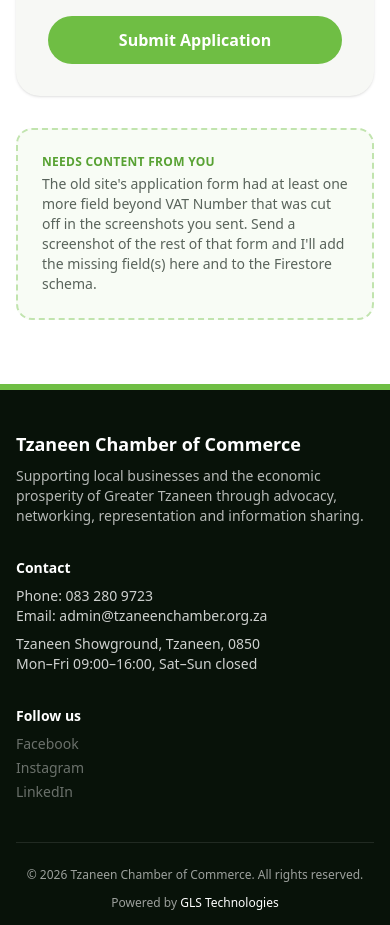
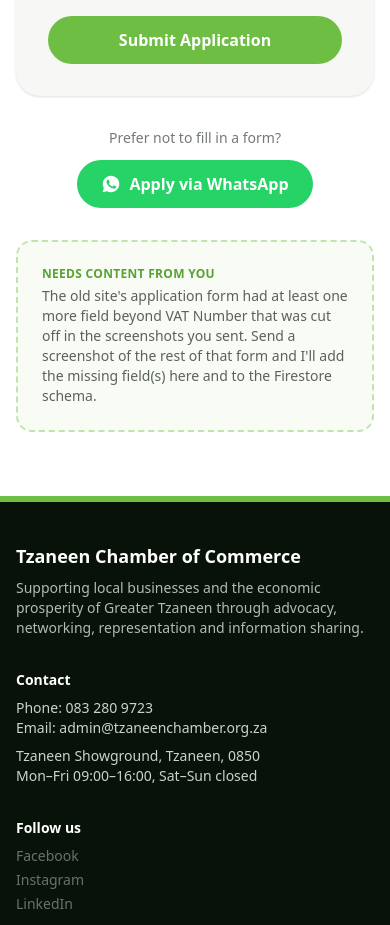
Before and after one commit to swart754wikus-netizen/Tzaneen-chamber-of-commerce, a Next.js app: page /apply in a window 390 px wide. Shown: the part 961-1886 px from the top of the page. Built offline with nearby package versions, Linux system fonts and the light colour scheme; no server answers.

Commit message:
Add WhatsApp apply option to the New Applications page only
Scoped to /apply per user request, not a site-wide floating button.
Opens a WhatsApp chat with a prefilled message using the chamber's real
phone number, as an alternative to filling in the form.

```diff
--- a/src/app/apply/page.tsx
+++ b/src/app/apply/page.tsx
@@ -2,6 +2,7 @@ import type { Metadata } from "next";
 import { PageHeader } from "@/components/layout/PageHeader";
 import { NeedsContent } from "@/components/ui/NeedsContent";
 import { MembershipApplicationForm } from "@/components/apply/MembershipApplicationForm";
+import { WhatsAppLink } from "@/components/layout/WhatsAppLink";
 
 export const metadata: Metadata = {
   title: "New Membership Application — Tzaneen Chamber of Commerce",
@@ -23,6 +24,13 @@ export default function ApplyPage() {
             <MembershipApplicationForm />
           </div>
 
+          <div className="mt-8 flex flex-col items-center gap-3 text-center">
+            <p className="text-sm text-brand-ink/60">
+              Prefer not to fill in a form?
+            </p>
+            <WhatsAppLink message="Hi, I'd like to apply for membership at the Tzaneen Chamber of Commerce." />
+          </div>
+
           <div className="mt-8">
             <NeedsContent>
               <p>
--- /dev/null
+++ b/src/components/layout/WhatsAppLink.tsx
@@ -0,0 +1,23 @@
+// Standard "chat on WhatsApp" link, using the chamber's real phone number
+// (083 280 9723 -> +27 83 280 9723 in international format).
+const whatsappNumber = "27832809723";
+
+const WhatsAppIcon = () => (
+  <svg width="20" height="20" viewBox="0 0 24 24" fill="currentColor" aria-hidden>
+    <path d="M12.04 2C6.58 2 2.13 6.45 2.13 11.91c0 1.75.46 3.39 1.26 4.81L2 22l5.42-1.42a9.87 9.87 0 0 0 4.62 1.18h.01c5.46 0 9.91-4.45 9.91-9.91S17.5 2 12.04 2Zm5.8 14.09c-.24.68-1.4 1.3-1.93 1.35-.5.05-1 .25-3.37-.7-2.86-1.14-4.66-4.06-4.8-4.25-.14-.19-1.15-1.53-1.15-2.92 0-1.39.73-2.07 1-2.35.26-.28.57-.35.76-.35.19 0 .38 0 .55.01.18.01.42-.07.65.5.24.58.82 2 .89 2.14.07.14.12.31.02.5-.1.19-.15.31-.29.48-.15.17-.31.38-.44.51-.15.15-.3.31-.13.6.17.29.76 1.25 1.63 2.02 1.12 1 2.06 1.31 2.35 1.46.29.15.46.13.63-.08.17-.21.72-.84.91-1.13.19-.29.38-.24.63-.14.26.1 1.65.78 1.93.92.28.14.47.21.54.33.07.12.07.68-.17 1.36Z" />
+  </svg>
+);
+
+export function WhatsAppLink({ message }: { message: string }) {
+  return (
+    <a
+      href={`https://wa.me/${whatsappNumber}?text=${encodeURIComponent(message)}`}
+      target="_blank"
+      rel="noopener noreferrer"
+      className="inline-flex items-center gap-2 rounded-full bg-[#25D366] px-6 py-3 font-semibold text-white transition-transform hover:scale-105"
+    >
+      <WhatsAppIcon />
+      Apply via WhatsApp
+    </a>
+  );
+}
```
